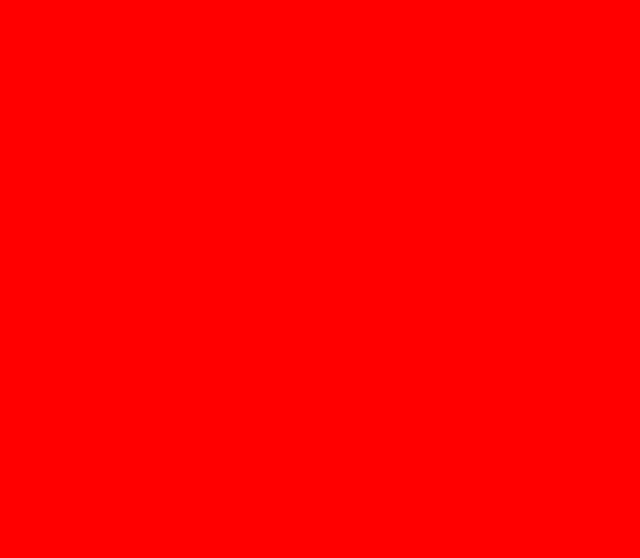
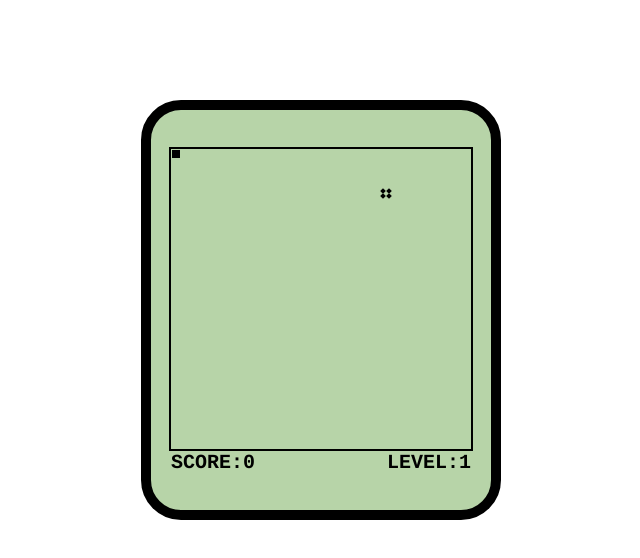
Before and after one commit to surong630/ts-snake, a website built with webpack: page src/index.html in a window 1280 px wide. Shown: the whole page, without its empty margins (319-959 px from the left). Built offline with nearby package versions, Linux system fonts and the light colour scheme.

Commit message:
Food.ts ScorePanel.ts

```diff
--- a/src/index.html
+++ b/src/index.html
@@ -3,9 +3,31 @@
 <head>
   <meta charset="UTF-8">
   <meta name="viewport" content="width=device-width, initial-scale=1.0">
-  <title>Document</title>
+  <title>贪吃蛇</title>
 </head>
 <body>
-
+  <main id="main">
+    <!-- 游戏主窗口 -->
+    <div id="stage">
+      <div id="snake">
+        <div></div>
+      </div>
+      <div id="food">
+        <div></div>
+        <div></div>
+        <div></div>
+        <div></div>
+      </div>
+    </div>
+    <!-- 设置游戏的记分牌 -->
+    <div id="score-panel">
+      <div>
+        SCORE:<span id="score">0</span>
+      </div>
+      <div>
+        LEVEL:<span id="level">1</span>
+      </div>
+    </div>
+  </main>
 </body>
 </html>
--- a/src/index.ts
+++ b/src/index.ts
@@ -1,3 +1,6 @@
 // 引入样式
 import './style/index.less'
-console.log(123);
+import Food from './modules/Food'
+
+const food = new Food()
+food.change()
--- /dev/null
+++ b/src/modules/Food.ts
@@ -0,0 +1,29 @@
+// 定义食物类FOOD
+class Food{
+  // 定义属性表示食物对应的元素
+  element: HTMLElement;
+  constructor() {
+    // 获取页面中的food元素,并将其赋值给element,在最后加! 告诉ts我这不可能是空,你就别管了
+    this.element = document.getElementById('food')!;
+  }
+  // 获取食物的x坐标
+  get x() {
+    return this.element.offsetLeft
+  }
+  // 获取食物y轴坐标方法
+  get y() {
+    return this.element.offsetTop
+  }
+  // 修改食物的位置
+  change() {
+    // 生成一个随机的位置
+    // 食物的位置最小是0 最大是290
+    // 蛇移动一次就是一格  一格就是10
+    let left =  Math.round(Math.random() * 29) *10
+    let right =  Math.round(Math.random() * 29) *10
+    this.element.style.left = left + 'px';
+    this.element.style.top = right + 'px';
+
+  }
+}
+export default Food
--- a/src/style/index.less
+++ b/src/style/index.less
@@ -1,3 +1,57 @@
+@bg-color: #b7d4a8;
+* {
+  padding: 0;
+  margin: 0;
+  box-sizing: border-box;
+}
 body {
-  background: red;
+  font: bold 20px "Courier"
 }
+#main {
+  width: 360px;
+  height: 420px;
+  background: @bg-color;
+  margin: 100px auto;
+  border: 10px solid black;
+  border-radius: 40px;
+  display: flex;
+  flex-direction: column;
+  justify-content: center;
+  align-items: center;
+  #stage {
+    position: relative;
+    width: 304px;
+    height: 304px;
+    border: 2px solid black;
+    #snake {
+      div {
+        position: absolute;
+        width: 10px;
+        height: 10px;
+        background: #000;
+        border: 1px solid @bg-color;
+      }
+    }
+    #food {
+      position: absolute;
+      width: 10px;
+      height: 10px;
+      left: 40px;
+      top: 100px;
+      display: flex;
+      justify-content: space-between;
+      flex-wrap: wrap;
+      div {
+        width: 4px;
+        height: 4px;
+        background: #000;
+        transform: rotate(45deg);
+      }
+    }
+  }
+  #score-panel {
+    display: flex;
+    width: 300px;
+    justify-content: space-between;
+  }
+}
--- a/webpack.config.js
+++ b/webpack.config.js
@@ -15,7 +15,9 @@ module.exports = {
     filename: 'bundle.js',
     // 告诉webpack不使用箭头函数
     environment: {
-      arrowFunction: false
+      arrowFunction: false,
+      // 告诉webpack不使用const
+      const: false
     }
   },
   // 指定webpack打包时使用模块
@@ -94,6 +96,6 @@ module.exports = {
   ],
   // 用来设置引用模块
   resolve: {
-    extensions: ['.ts', 'js']
+    extensions: ['.ts', '.js']
   }
 }
```
Also changed, not shown: src/modules/ScorePanel.ts (added, +35 -0 lines), dist/bundle.js (deleted), dist/index.html (deleted), src/style/index.css, 1 other file.
